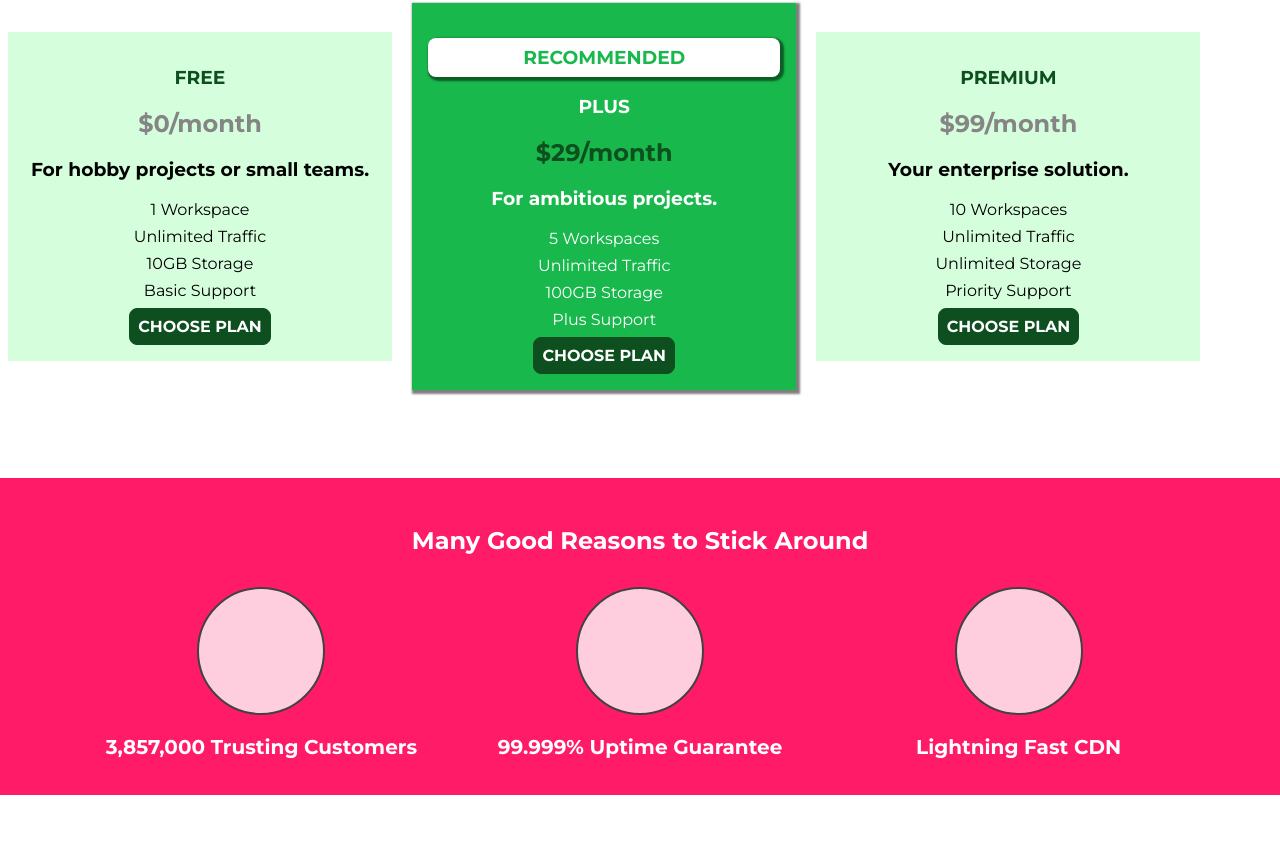
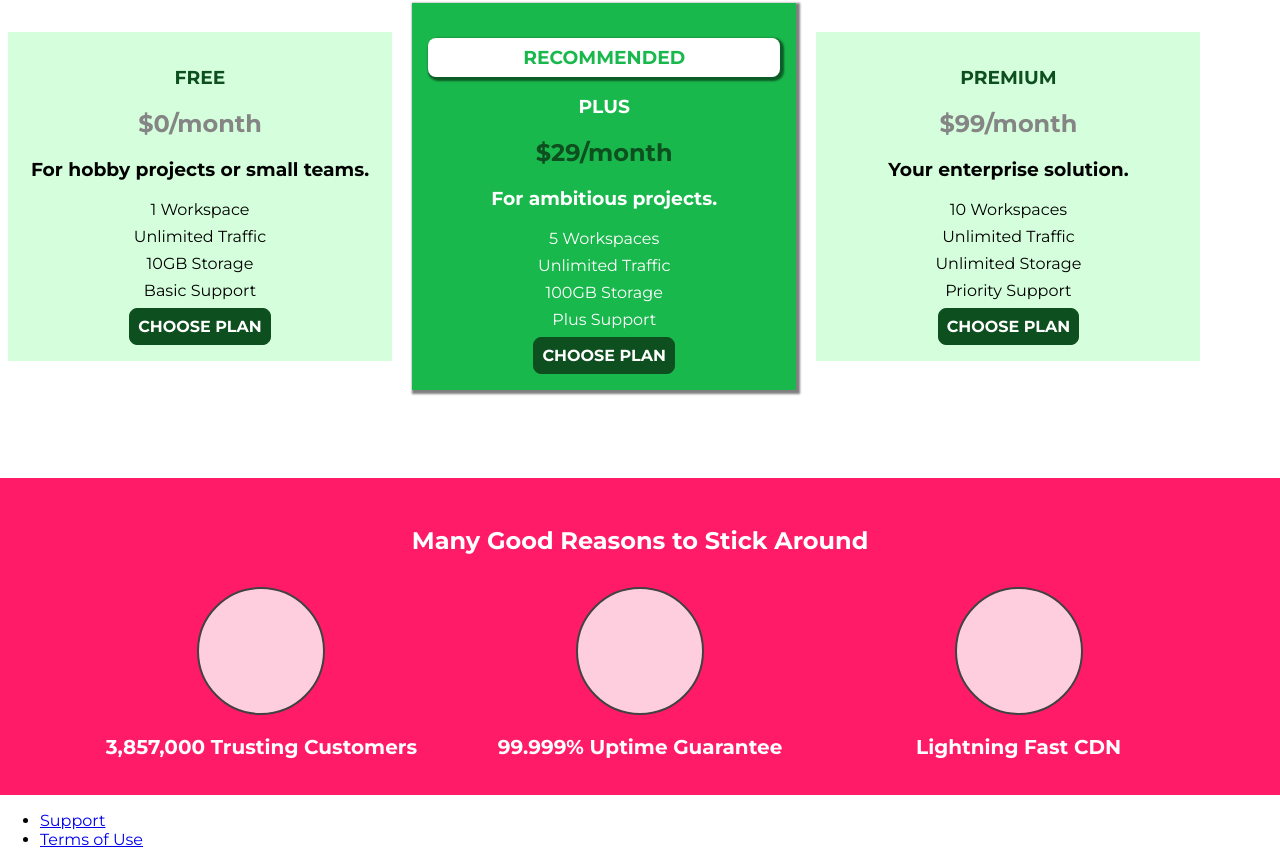
Before and after one commit to jorgeyza/uHost, a plain HTML site: page index.html in a window 1280 px wide. Shown: the part 645-1510 px from the top of the page. Before the commit the page ends 1440 px from the top, so only its background shows below. Drawn offline with Linux system fonts and the light colour scheme.

Commit message:
Add footer html

```diff
--- a/index.html
+++ b/index.html
@@ -104,6 +104,18 @@
           </li>
         </ul>
       </section>
+      <footer class="main-footer">
+        <nav>
+          <ul>
+            <li>
+              <a href="#">Support</a>
+            </li>
+            <li>
+              <a href="#">Terms of Use</a>
+            </li>
+          </ul>
+        </nav>
+      </footer>
     </main>
   </body>
 </html>
```
